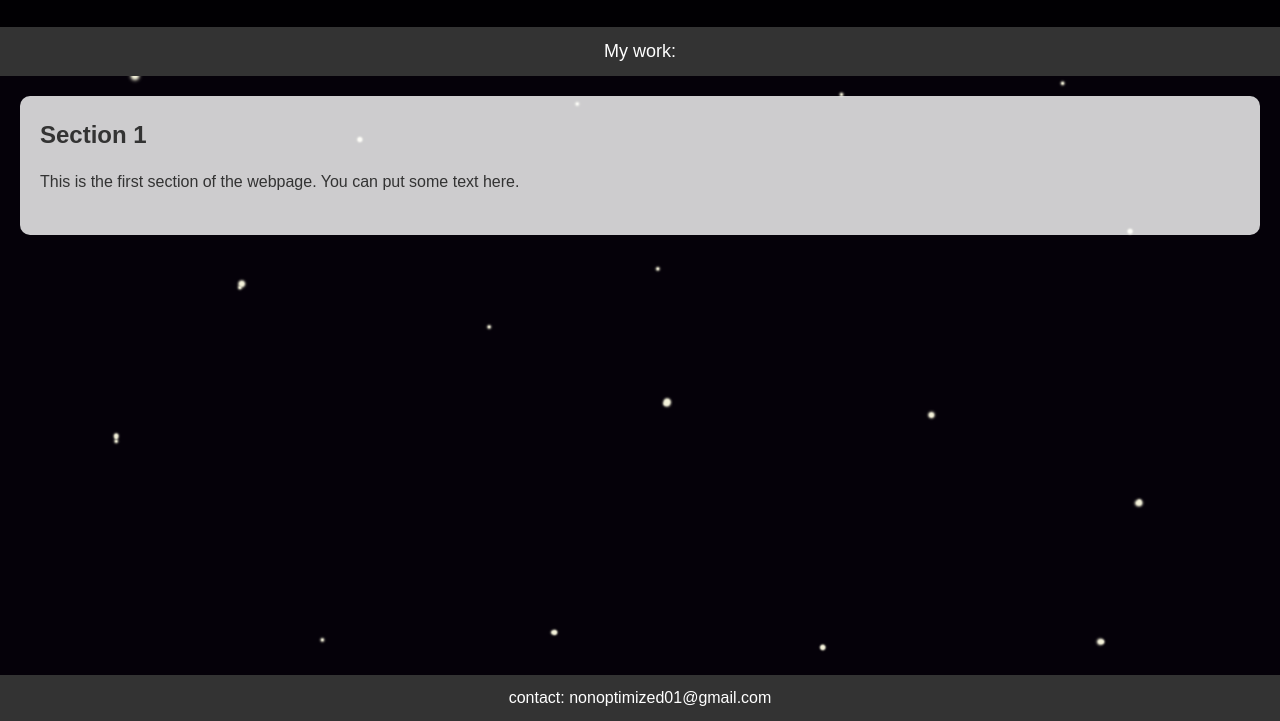
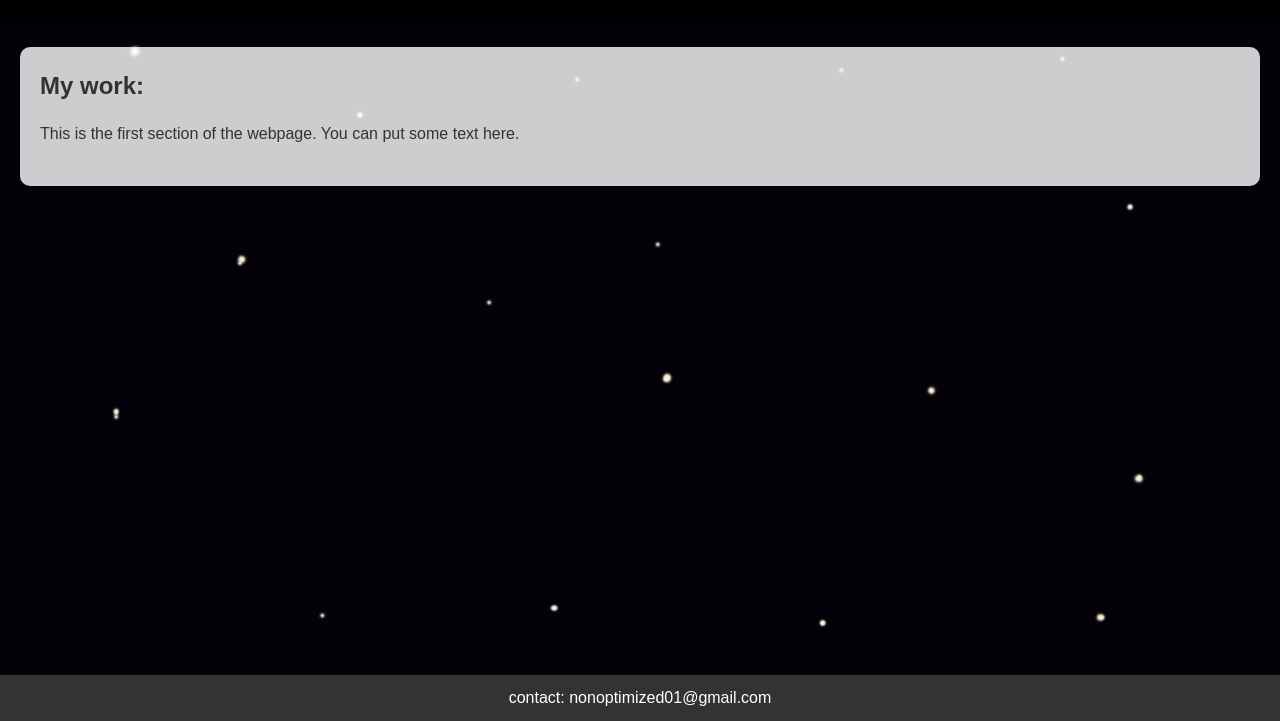
Before and after one commit to Non-Optimized/Non-Optimized.github.io, a plain HTML site: page index.html in a window 1280 px wide. Shown: the part 79-800 px from the top of the page. Drawn offline with Linux system fonts and the light colour scheme.

Commit message:
Add files via upload

```diff
--- a/index.html
+++ b/index.html
@@ -11,15 +11,11 @@
         <h1>Non Optimized stuff</h1>
     </header>
 
-    <nav>
-        <ul>
-            <li><a href="#section1">My work:</a></li>
-        </ul>
     </nav>
 
     <main>
         <section id="section1">
-            <h2>Section 1</h2>
+            <h2>My work:</h2>
             <p>This is the first section of the webpage. You can put some text here.</p>
         </section>
     </main>
```
